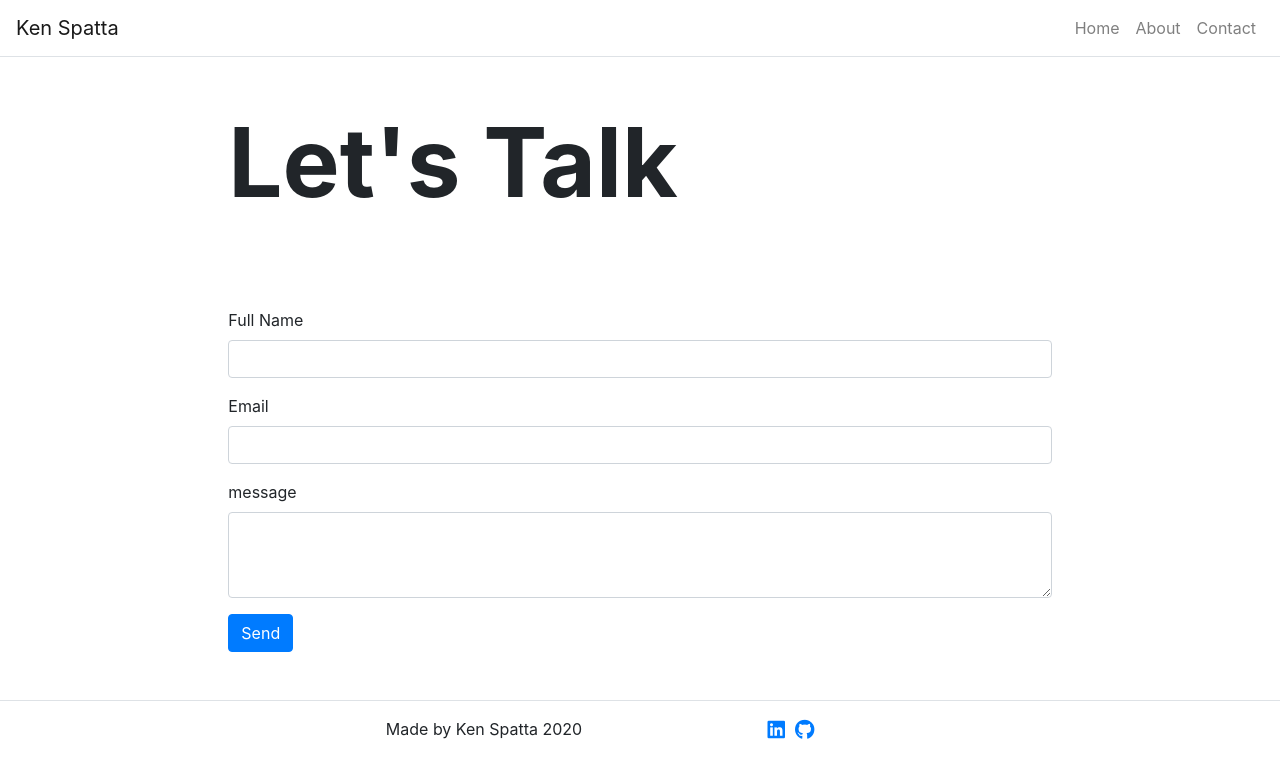
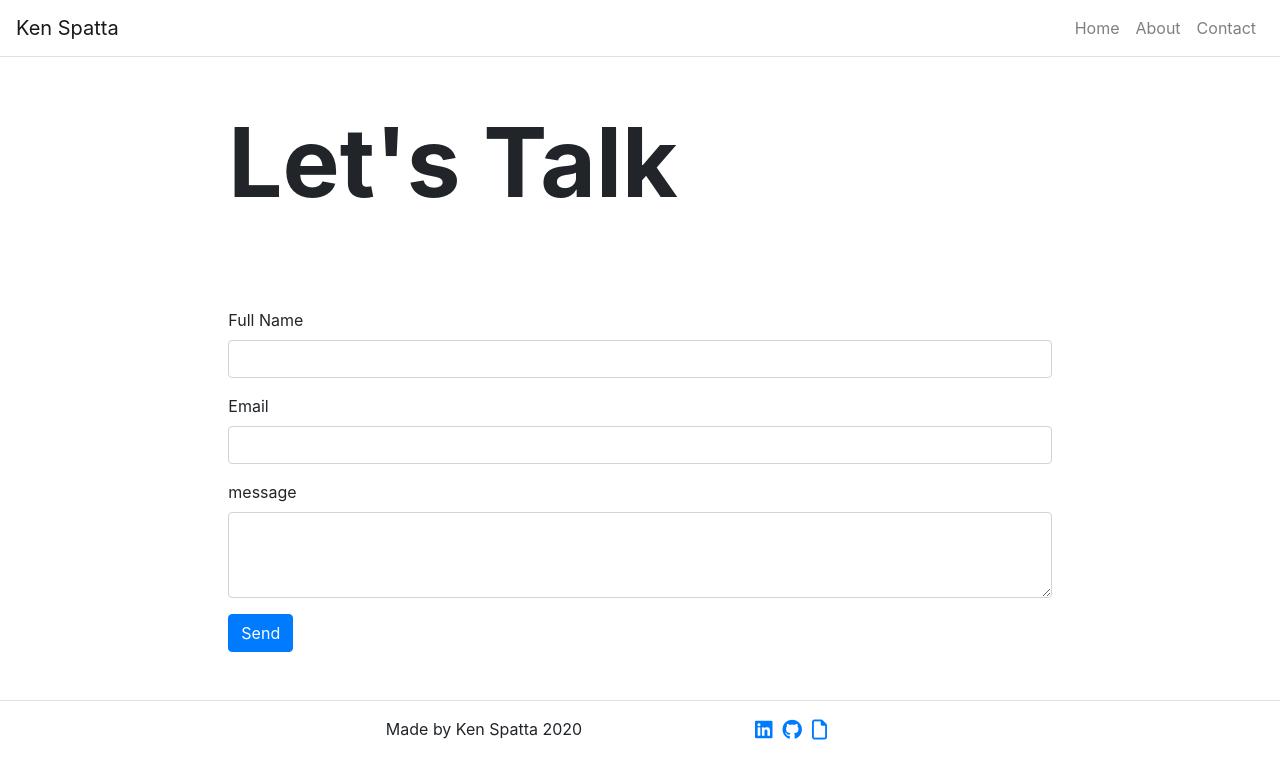
Before and after one commit to kenyounot/portfolio-site, a React (Create React App) app: page /contact in a window 1280 px wide. Shown: the top 778 px of the page. Built offline with nearby package versions, Linux system fonts and the light colour scheme.

Commit message:
Add resume link to footer

```diff
--- a/src/components/Footer.js
+++ b/src/components/Footer.js
@@ -26,6 +26,14 @@ export default function Footer() {
 						>
 							<i className='fab fa-github fa-lg'></i>
 						</a>
+
+						<a
+							href='https://docs.google.com/document/d/1sFVsphngN5KUCj3PMzsSmM3GPH07GxRzmOKmXO9_74Q/edit?usp=sharing'
+							target='_blank'
+							rel='noopener noreferrer'
+						>
+							<i class='far fa-file fa-lg'></i>
+						</a>
 					</Col>
 				</Row>
 			</Container>
```
